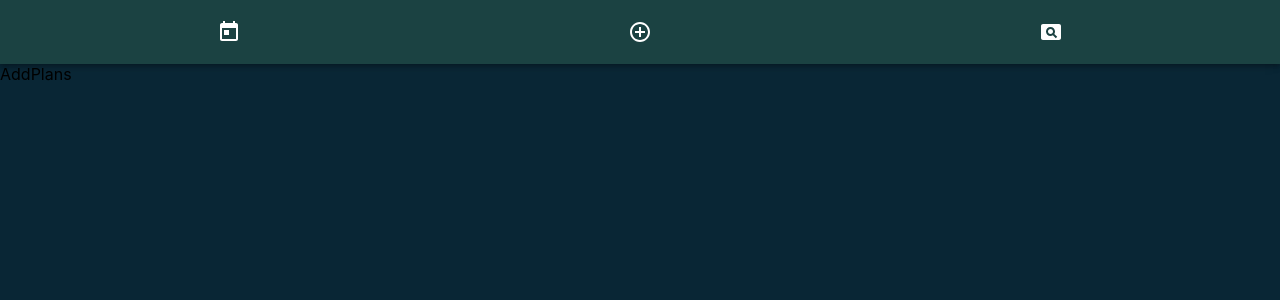
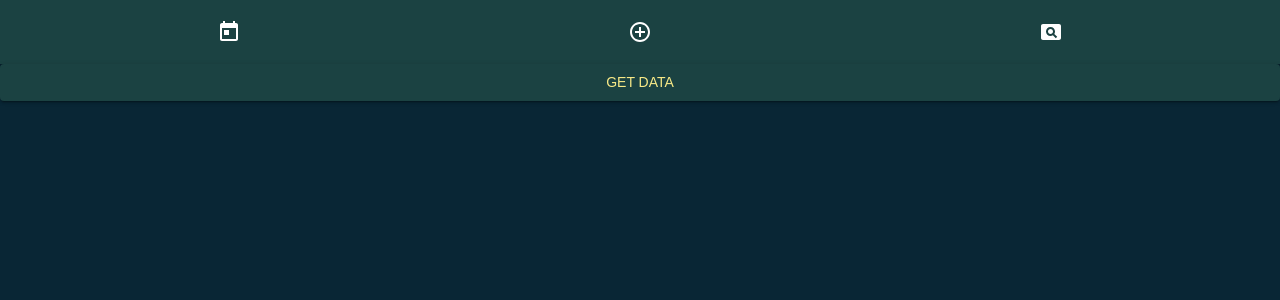
Before and after one commit to jmarcoz1/plan-planner, a React (Create React App) app: page /add-plan in a window 1280 px wide. Shown: the top 300 px of the page. Built offline with nearby package versions, Linux system fonts and the light colour scheme.

Commit message:
can get data from backend

```diff
--- a/src/pages/AddPlans.js
+++ b/src/pages/AddPlans.js
@@ -1,9 +1,22 @@
 import React from 'react'
+import { useState } from 'react'
+import { getActivities } from '../API/API'
+import { Box } from '@mui/system'
+import { Button } from '../styles/StyledComponents';
 
 const AddPlans = () => {
-  console.log('add plans')
+  const [data, setData] = useState(null)
+
+  const handleClick = async () => {
+    const information = await getActivities();
+    setData(information)
+    console.log({information})
+  }
+
   return (
-    <div>AddPlans</div>
+    <Box sx={{ display: "flex", flexDirection: "column" }} >
+      <Button variant="contained" onClick={handleClick}>get data</Button>
+    </Box>
   )
 }
 
```
